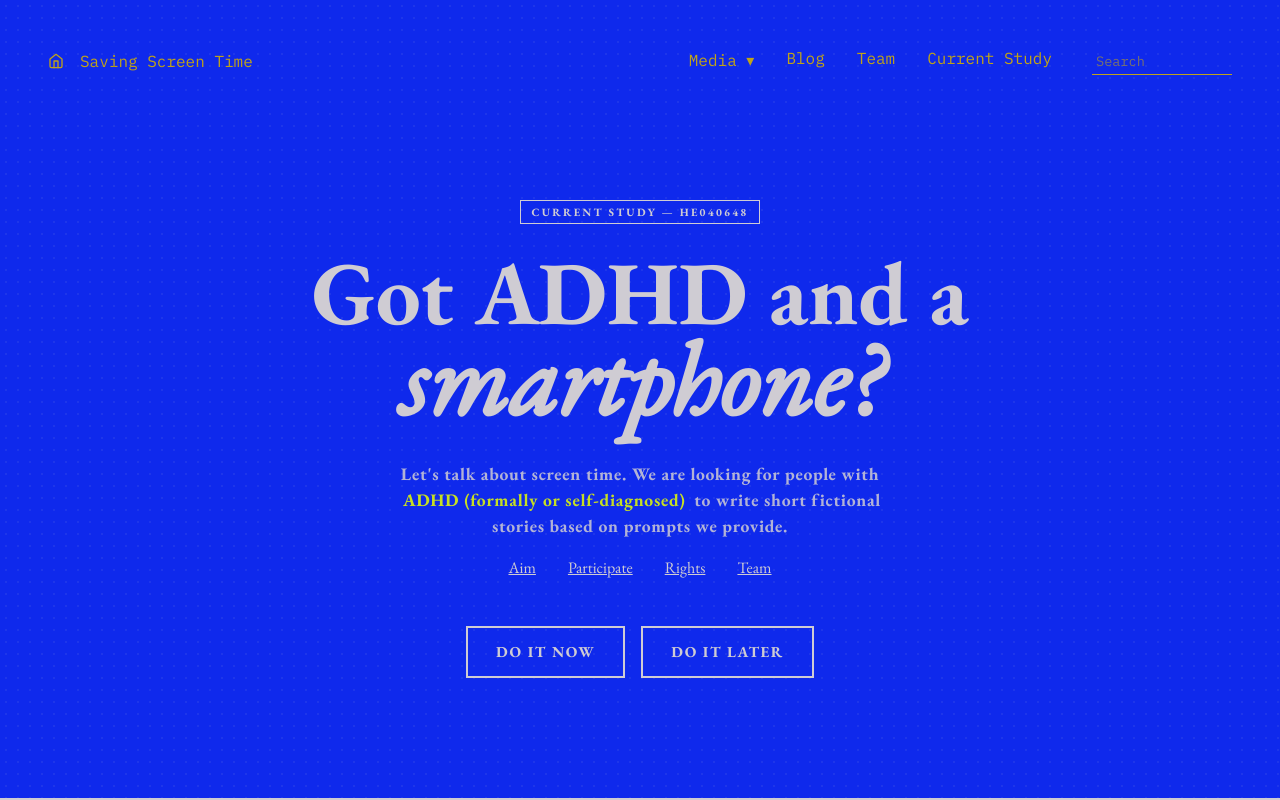
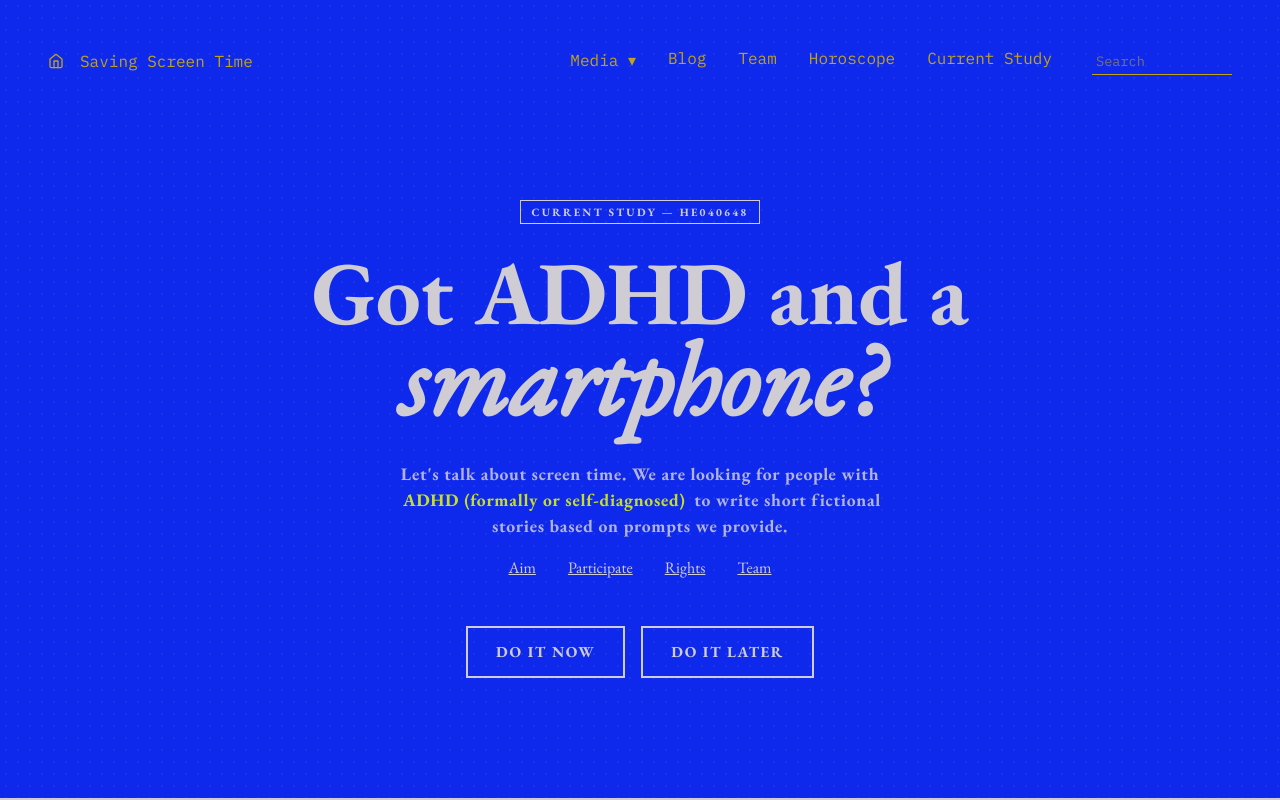
Before and after one commit to EthanSheafMorrison/Saving-Screen-Time, a Next.js app in the folder saving-screen-time-nextjs/: page /Study in a window 1280 px wide. Shown: the top 800 px of the page. Built offline with nearby package versions, Linux system fonts and the light colour scheme; no server answers.

Commit message:
Horoscope Live

```diff
--- a/saving-screen-time-nextjs/src/app/(site)/components/Navbar.tsx
+++ b/saving-screen-time-nextjs/src/app/(site)/components/Navbar.tsx
@@ -90,7 +90,7 @@ export default function Navbar() {
           </div>
           <Link href="/blog" onClick={closeMenu}>Blog</Link>
           <Link href="/team" onClick={closeMenu}>Team</Link>
-          {/* <Link href="/tools" onClick={closeMenu}>Tools</Link> */} {/* Deploy Tools */}
+          <Link href="/tools/screen-time-horoscope" onClick={closeMenu}>Horoscope</Link>
           <Link href="/Study" onClick={closeMenu}>Current Study</Link>
           <SearchBar onSubmit={closeMenu} />
         </div>
```
Also changed, not shown: 1 other file (tests, documents, lock files or other folders).
